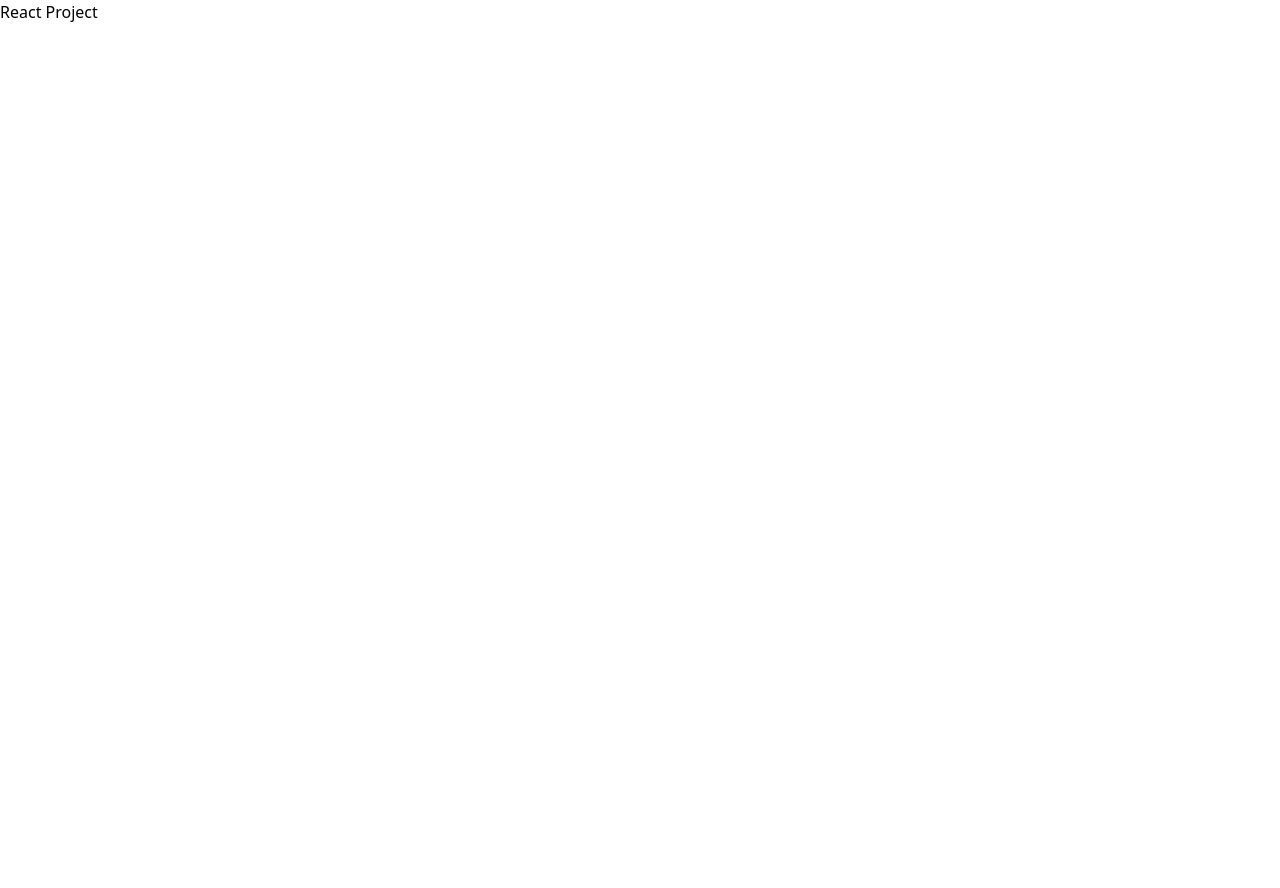
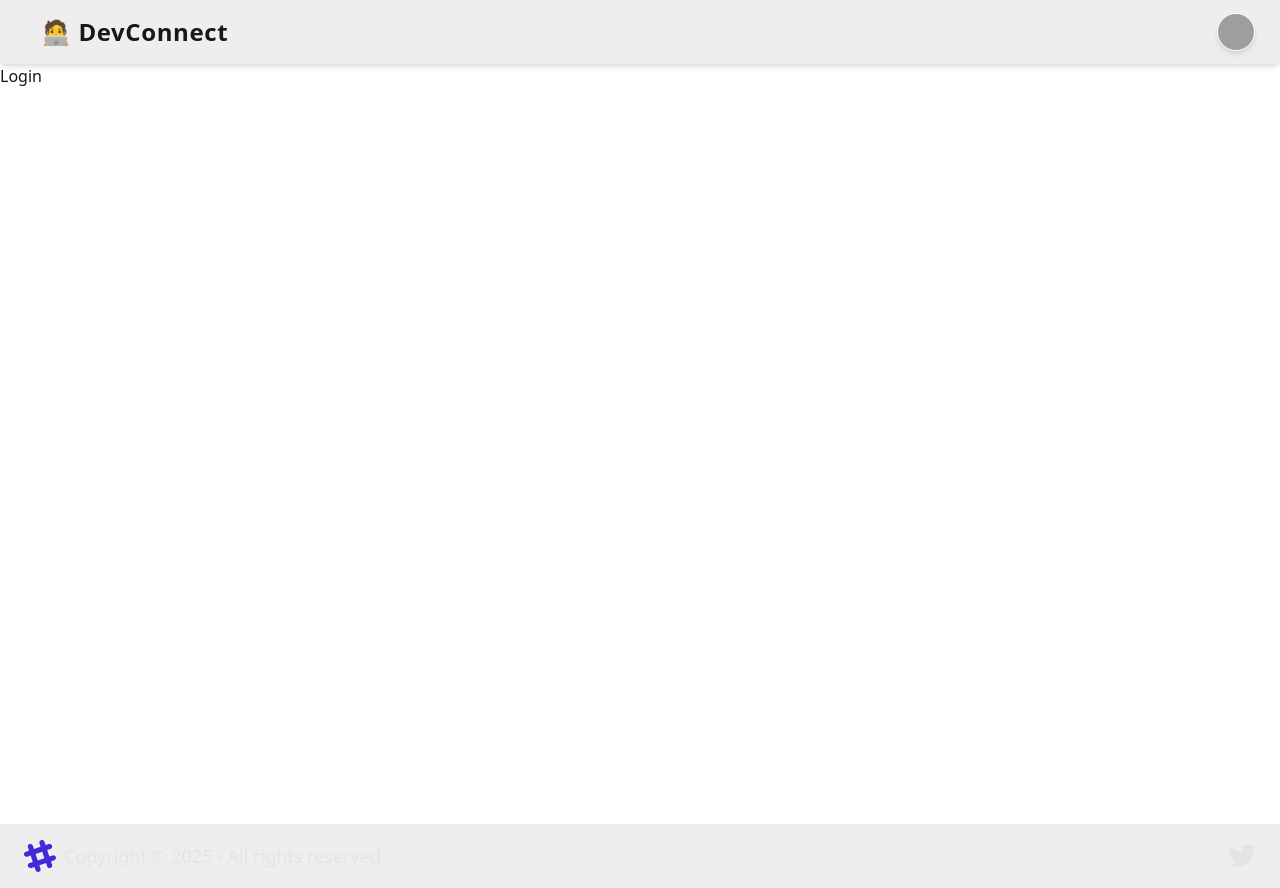
Before and after one commit to Rishank-Kashyap/DevConnect-Web, a React (Vite) app: page /login in a window 1280 px wide. Before the commit the page ends 800 px from the top, so only its background shows below. Built offline with nearby package versions, Linux system fonts and the light colour scheme; grey boxes are pictures that could not be loaded.

Commit message:
routinig

```diff
--- a/package.json
+++ b/package.json
@@ -13,6 +13,7 @@
     "@tailwindcss/vite": "^4.0.2",
     "react": "^18.3.1",
     "react-dom": "^18.3.1",
+    "react-router-dom": "^7.1.5",
     "tailwindcss": "^4.0.2"
   },
   "devDependencies": {
--- a/src/App.jsx
+++ b/src/App.jsx
@@ -1,9 +1,21 @@
+import { BrowserRouter, Route, Routes } from "react-router-dom";
+import Body from "./components/Body";
+import Login from "./components/Login";
+import Profile from "./components/Profile";
+
 function App() {
   return (
     <>
-      <h1 className="text-black">React Project</h1>
+      <BrowserRouter basename="/">
+        <Routes>
+          <Route path="/" element={<Body />}>
+            <Route path="/login" element={<Login />} />
+            <Route path="/login" element={<Profile />} />
+          </Route>
+        </Routes>
+      </BrowserRouter>
     </>
-  )
+  );
 }
 
-export default App
+export default App;
--- /dev/null
+++ b/src/components/Body.jsx
@@ -0,0 +1,15 @@
+import { Outlet } from "react-router-dom";
+import NavBar from "./NavBar";
+import Footer from "./Footer";
+
+const Body = () => {
+  return (
+    <div>
+      <NavBar />
+      <Outlet />
+      <Footer />
+    </div>
+  );
+};
+
+export default Body;
--- /dev/null
+++ b/src/components/Footer.jsx
@@ -0,0 +1,42 @@
+const Footer = () => {
+    return (
+      <div className="min-h-screen flex flex-col">
+        <div className="flex-grow">
+          {/* Your main content goes here */}
+        </div>
+
+        <footer className="bg-base-300 text-neutral-content py-4 shadow-md mt-auto">
+          <div className="container mx-auto flex flex-wrap justify-between items-center px-6">
+            {/* Left: Logo & Copyright */}
+            <aside className="flex items-center gap-2">
+              <svg
+                width="32"
+                height="32"
+                viewBox="0 0 24 24"
+                xmlns="http://www.w3.org/2000/svg"
+                fillRule="evenodd"
+                clipRule="evenodd"
+                className="fill-current text-primary"
+              >
+                <path d="M22.672 15.226l-2.432.811.841 2.515c.33 1.019-.209 2.127-1.23 2.456-1.15.325-2.148-.321-2.463-1.226l-.84-2.518-5.013 1.677.84 2.517c.391 1.203-.434 2.542-1.831 2.542-.88 0-1.601-.564-1.86-1.314l-.842-2.516-2.431.809c-1.135.328-2.145-.317-2.463-1.229-.329-1.018.211-2.127 1.231-2.456l2.432-.809-1.621-4.823-2.432.808c-1.355.384-2.558-.59-2.558-1.839 0-.817.509-1.582 1.327-1.846l2.433-.809-.842-2.515c-.33-1.02.211-2.129 1.232-2.458 1.02-.329 2.13.209 2.461 1.229l.842 2.515 5.011-1.677-.839-2.517c-.403-1.238.484-2.553 1.843-2.553.819 0 1.585.509 1.85 1.326l.841 2.517 2.431-.81c1.02-.33 2.131.211 2.461 1.229.332 1.018-.21 2.126-1.23 2.456l-2.433.809 1.622 4.823 2.433-.809c1.242-.401 2.557.484 2.557 1.838 0 .819-.51 1.583-1.328 1.847m-8.992-6.428l-5.01 1.675 1.619 4.828 5.011-1.674-1.62-4.829z"></path>
+              </svg>
+              <p className="text-lg font-medium">
+                Copyright © {new Date().getFullYear()} - All rights reserved
+              </p>
+            </aside>
+
+            {/* Right: Social Icons */}
+            <nav className="flex gap-6">
+              <a href="#" className="hover:text-primary transition">
+                <svg xmlns="http://www.w3.org/2000/svg" width="28" height="28" viewBox="0 0 24 24" className="fill-current">
+                  <path d="M24 4.557c-.883.392-1.832.656-2.828.775 1.017-.609 1.798-1.574 2.165-2.724-.951.564-2.005.974-3.127 1.195-.897-.957-2.178-1.555-3.594-1.555-3.179 0-5.515 2.966-4.797 6.045-4.091-.205-7.719-2.165-10.148-5.144-1.29 2.213-.669 5.108 1.523 6.574-.806-.026-1.566-.247-2.229-.616-.054 2.281 1.581 4.415 3.949 4.89-.693.188-1.452.232-2.224.084.626 1.956 2.444 3.379 4.6 3.419-2.07 1.623-4.678 2.348-7.29 2.04 2.179 1.397 4.768 2.212 7.548 2.212 9.142 0 14.307-7.721 13.995-14.646.962-.695 1.797-1.562 2.457-2.549z"></path>
+                </svg>
+              </a>
+            </nav>
+          </div>
+        </footer>
+      </div>
+    );
+  };
+
+  export default Footer;
--- /dev/null
+++ b/src/components/Login.jsx
@@ -0,0 +1,5 @@
+const Login = () => {
+  return <div>Login</div>;
+};
+
+export default Login;
--- /dev/null
+++ b/src/components/NavBar.jsx
@@ -0,0 +1,56 @@
+const NavBar = () => {
+    return (
+      <nav className="navbar bg-base-300 shadow-md px-6">
+        {/* Left Side: Logo */}
+        <div className="flex-1">
+          <a className="btn btn-ghost text-2xl font-bold tracking-wide">
+            🧑‍💻 DevConnect
+          </a>
+        </div>
+
+        {/* Right Side: Profile Dropdown */}
+        <div className="flex-none gap-4">
+          <div className="dropdown dropdown-end">
+            {/* Profile Image Button */}
+            <button
+              tabIndex={0}
+              role="button"
+              className="btn btn-ghost btn-circle avatar hover:bg-base-200 transition"
+            >
+              <div className="w-12 rounded-full border border-base-100 shadow-md">
+                <img
+                  alt="Profile"
+                  src="https://img.daisyui.com/images/stock/photo-1534528741775-53994a69daeb.webp"
+                />
+              </div>
+            </button>
+
+            {/* Dropdown Menu */}
+            <ul
+              tabIndex={0}
+              className="menu dropdown-content z-50 mt-4 w-56 rounded-lg bg-base-100 p-3 shadow-xl transition-all duration-200 ease-in-out"
+            >
+              <li>
+                <a className="justify-between hover:bg-base-200 rounded-lg p-2 transition">
+                  Profile
+                  <span className="badge badge-primary">New</span>
+                </a>
+              </li>
+              <li>
+                <a className="hover:bg-base-200 rounded-lg p-2 transition">
+                  Settings
+                </a>
+              </li>
+              <li>
+                <a className="hover:bg-red-500 hover:text-white rounded-lg p-2 transition">
+                  Logout
+                </a>
+              </li>
+            </ul>
+          </div>
+        </div>
+      </nav>
+    );
+  };
+
+  export default NavBar;
--- /dev/null
+++ b/src/components/Profile.jsx
@@ -0,0 +1,5 @@
+const Profile = () => {
+  return <div>Profile</div>;
+};
+
+export default Profile;
```
Also changed, not shown: 2 other files (tests, documents, lock files or other folders).
